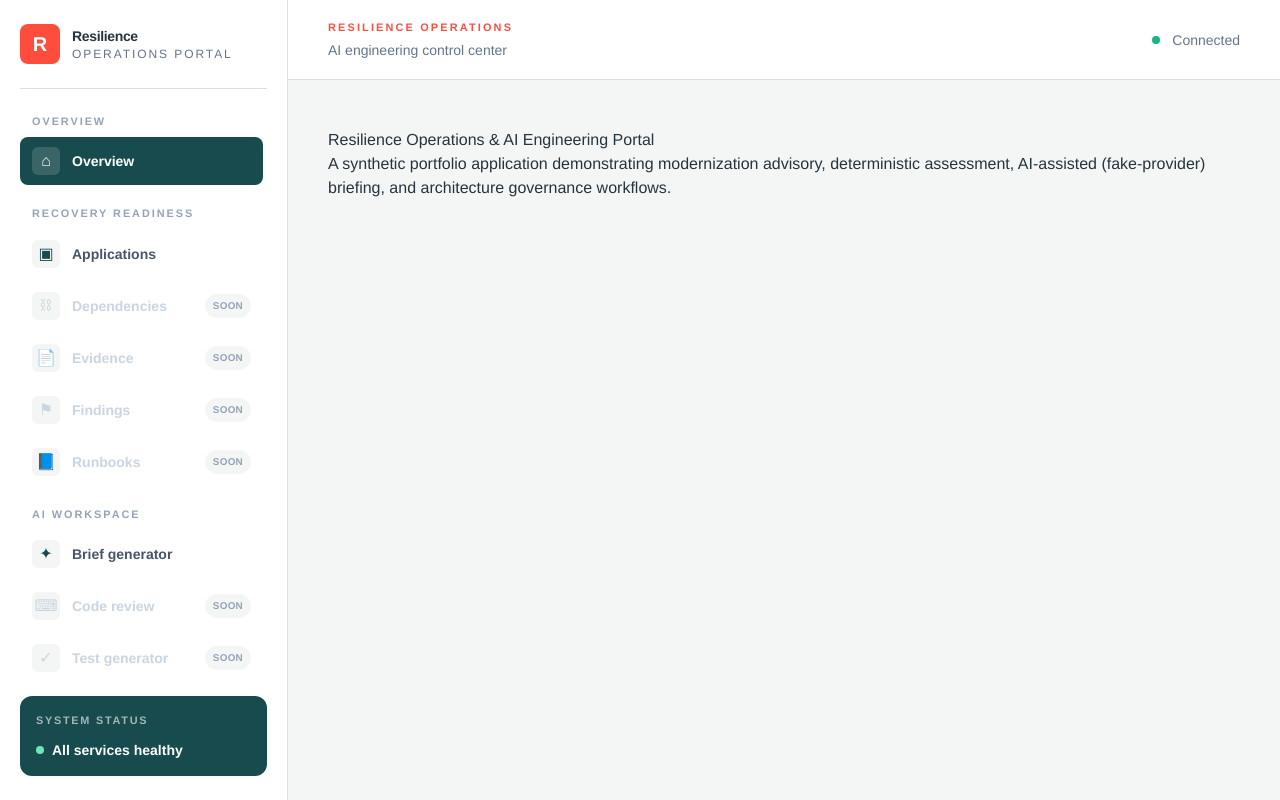
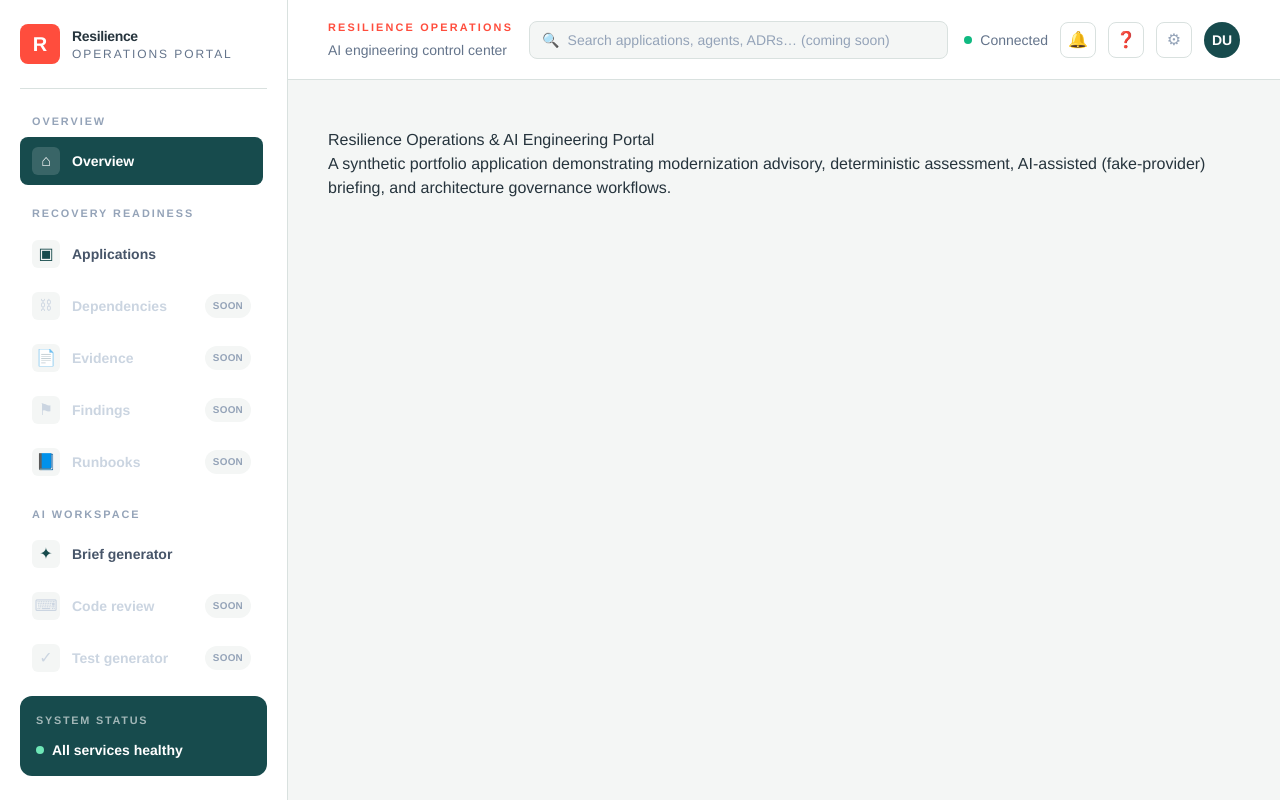
Before and after one commit to hayriyeaydin777/kyn-ai-portal, a SvelteKit app in the folder apps/web/: page / in a window 1280 px wide. Built offline with nearby package versions, Linux system fonts and the light colour scheme.

Commit message:
style(web): add top-bar search and icon stubs (UI-P1-2)
Disabled search input, notifications/help/settings icon buttons, and a
demo-user avatar in the header — placeholders per docs/Designs, no backend.

Validated: svelte-check clean, production build succeeds.

```diff
--- a/apps/web/src/routes/+layout.svelte
+++ b/apps/web/src/routes/+layout.svelte
@@ -6,14 +6,29 @@
 <div class="min-h-screen bg-paper">
 	<Sidebar />
 	<div class="md:pl-72">
-		<header class="flex h-20 items-center justify-between border-b border-line bg-white px-6 pl-20 md:px-10 md:pl-10">
-			<div>
+		<header class="flex h-20 items-center justify-between gap-4 border-b border-line bg-white px-6 pl-20 md:px-10 md:pl-10">
+			<div class="shrink-0">
 				<p class="text-[0.68rem] font-bold uppercase tracking-[0.2em] text-coral">Resilience operations</p>
 				<p class="mt-1 text-sm font-medium text-slate-500">AI engineering control center</p>
 			</div>
-			<div class="hidden items-center gap-3 text-sm text-slate-500 sm:flex">
-				<span class="h-2 w-2 rounded-full bg-emerald-500"></span>
-				Connected
+			<div class="hidden max-w-md flex-1 items-center gap-2 rounded-lg border border-line bg-paper px-3 py-2 text-sm text-slate-400 md:flex">
+				<span aria-hidden="true">🔍</span>
+				<input
+					type="search"
+					placeholder="Search applications, agents, ADRs… (coming soon)"
+					disabled
+					class="w-full cursor-not-allowed bg-transparent text-sm text-slate-400 placeholder:text-slate-400 focus:outline-none"
+				/>
+			</div>
+			<div class="flex items-center gap-3 text-slate-400">
+				<span class="hidden items-center gap-2 text-sm text-slate-500 sm:flex">
+					<span class="h-2 w-2 rounded-full bg-emerald-500"></span>
+					Connected
+				</span>
+				<button type="button" class="hidden h-9 w-9 items-center justify-center rounded-lg border border-line hover:bg-paper sm:flex" title="Notifications (coming soon)" disabled>🔔</button>
+				<button type="button" class="hidden h-9 w-9 items-center justify-center rounded-lg border border-line hover:bg-paper sm:flex" title="Help (coming soon)" disabled>❓</button>
+				<button type="button" class="hidden h-9 w-9 items-center justify-center rounded-lg border border-line hover:bg-paper sm:flex" title="Settings (coming soon)" disabled>⚙</button>
+				<span class="flex h-9 w-9 items-center justify-center rounded-full bg-teal text-sm font-bold text-white" title="Demo user">DU</span>
 			</div>
 		</header>
 		<main class="mx-auto max-w-7xl px-6 py-8 md:px-10 md:py-12">
```
Also changed, not shown: 1 other file (tests, documents, lock files or other folders).
